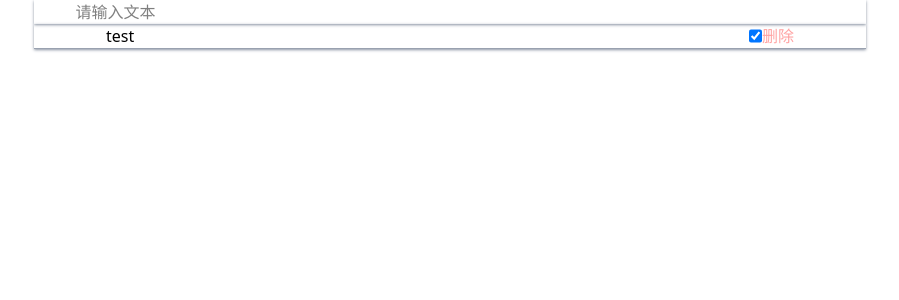
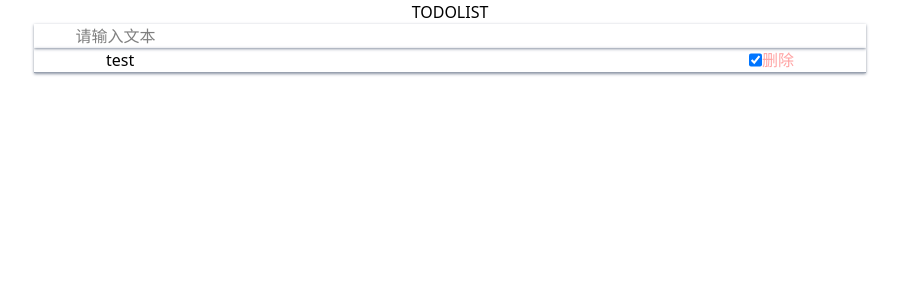
Before and after one commit to rzy114514/todo-list, a React (Vite) app: page / in a window 1280 px wide. Shown: the top 300 px of the page, without its empty margins (190-1089 px from the left). Built offline with nearby package versions, Linux system fonts and the light colour scheme.

Commit message:
feat:添加了一个标题

```diff
--- a/src/App.tsx
+++ b/src/App.tsx
@@ -4,6 +4,7 @@ import List from "./components/List";
 const App:React.FC = () => {
   return (
   <div w-screen h-screen p-8 un-flex="~ col items-center" gap-5 font-sans>
+    <h1 text-6xl font-bold>TODOLIST</h1>
     <Input></Input>
     <List></List>
   </div>);
```
